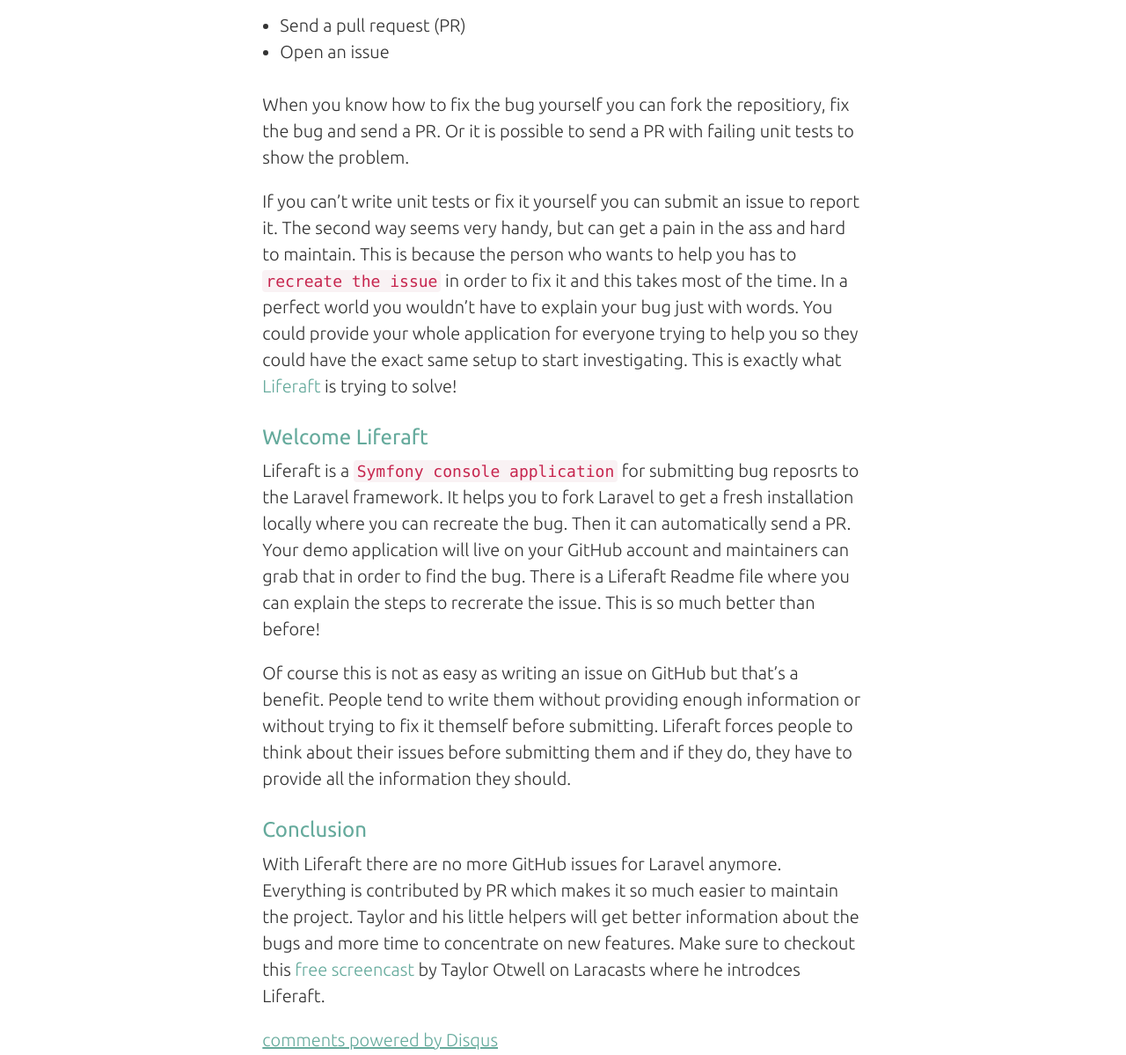
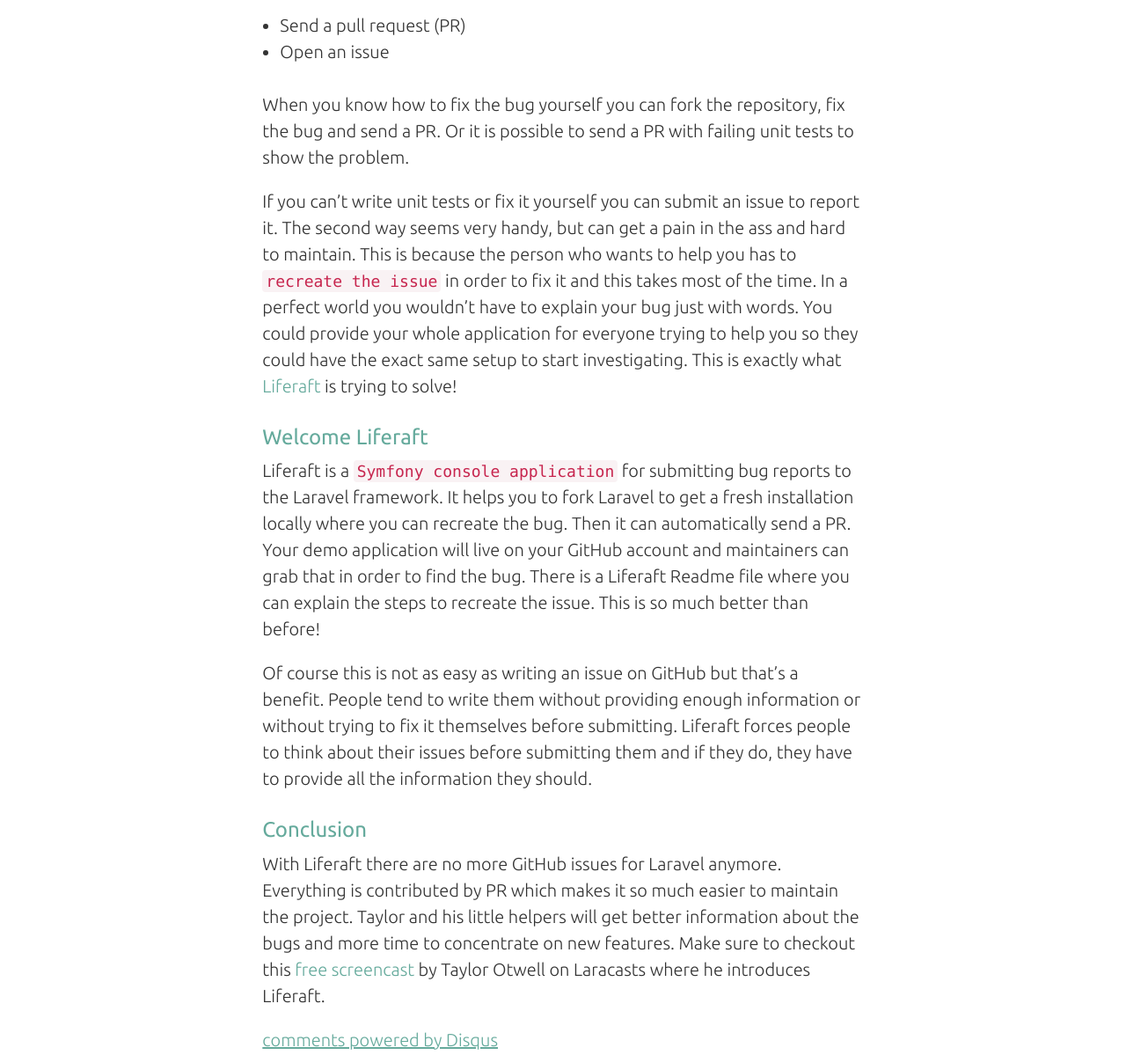
Before and after one commit to christophrumpel/christophrumpel.github.io, a Jekyll site: the page built from _posts/2014-09-16-contribute-to-laravel-with-liferaft.md, in a window 1280 px wide. Shown: the part 610-1809 px from the top of the page at 88% size. Built offline with Jekyll 4.4.1, drawn with Linux system fonts in a browser that asks for light colours; Markdown is read by kramdown in place of the engine named in the settings; comment, search, counter and statistics services are not loaded.

Commit message:
fixing spelling

```diff
--- a/_posts/2014-09-16-contribute-to-laravel-with-liferaft.md
+++ b/_posts/2014-09-16-contribute-to-laravel-with-liferaft.md
@@ -13,7 +13,7 @@
 	<li>Open an issue</li>
 </ul>
 
-When you know how to fix the bug yourself you can fork the repositiory, fix the bug and send a PR. Or it is possible to send a PR with failing unit tests to show the problem.
+When you know how to fix the bug yourself you can fork the repository, fix the bug and send a PR. Or it is possible to send a PR with failing unit tests to show the problem.
 
 If you can't write unit tests or fix it yourself you can submit an issue to report it.
 The second way seems very handy, but can get a pain in the ass and hard to maintain. This is because the person who wants to help you has to `recreate the issue` in order to fix it and this takes most of the time.
@@ -21,12 +21,12 @@
 
 ###Welcome Liferaft
 
-Liferaft is a `Symfony console application` for submitting bug reposrts to the Laravel framework. It helps you to fork Laravel to get a fresh installation locally where you can recreate the bug. Then it can automatically send a PR.
-Your demo application will live on your GitHub account and maintainers can grab that in order to find the bug. There is a Liferaft Readme file where you can explain the steps to recrerate the issue. This is so much better than before!
+Liferaft is a `Symfony console application` for submitting bug reports to the Laravel framework. It helps you to fork Laravel to get a fresh installation locally where you can recreate the bug. Then it can automatically send a PR.
+Your demo application will live on your GitHub account and maintainers can grab that in order to find the bug. There is a Liferaft Readme file where you can explain the steps to recreate the issue. This is so much better than before!
 
-Of course this is not as easy as writing an issue on GitHub but that's a benefit. People tend to write them without providing enough information or without trying to fix it themself before submitting. Liferaft forces people to think about their issues before submitting them and if they do, they have to provide all the information they should.
+Of course this is not as easy as writing an issue on GitHub but that's a benefit. People tend to write them without providing enough information or without trying to fix it themselves before submitting. Liferaft forces people to think about their issues before submitting them and if they do, they have to provide all the information they should.
 
 ###Conclusion
 
 With Liferaft there are no more GitHub issues for Laravel anymore. Everything is contributed by PR which makes it so much easier to maintain the project. Taylor and his little helpers will get better information about the bugs and more time to concentrate on new features.
-Make sure to checkout this [free screencast](https://laracasts.com/lessons/introducing-laravel-liferaft) by Taylor Otwell on Laracasts where he introdces Liferaft.
+Make sure to checkout this [free screencast](https://laracasts.com/lessons/introducing-laravel-liferaft) by Taylor Otwell on Laracasts where he introduces Liferaft.
```
